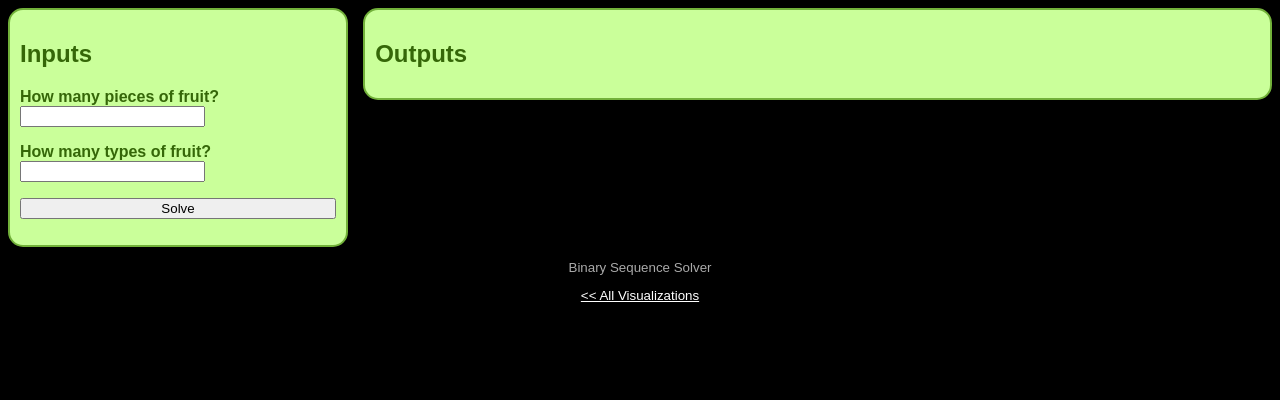
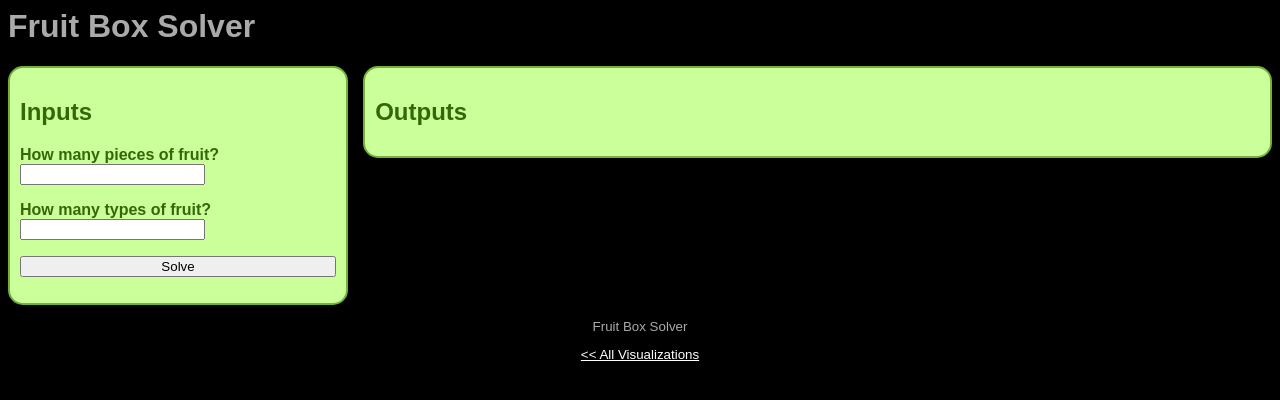
Before and after one commit to nguyenchithien/Visualizations, a plain HTML site: page Discrete-Math/Fruit-Box/index.html in a window 1280 px wide. Drawn offline with Linux system fonts and the light colour scheme.

Commit message:
Update index.html

```diff
--- a/Discrete-Math/Fruit-Box/index.html
+++ b/Discrete-Math/Fruit-Box/index.html
@@ -69,6 +69,8 @@
             .outputs { width: 70%; float: right; }
         </style>
 
+		<h1> Fruit Box Solver </h1>
+
         <div class="inputs window">
             <h2>Inputs</h2>
 			<p> How many pieces of fruit? <input type="text" id="count_pieces"> </p>
@@ -86,7 +88,7 @@
         <div class="clear"></div>
 
         <div class="footer">
-            <p> Binary Sequence Solver </p>
+            <p> Fruit Box Solver </p>
             <p><a href="https://rachels-courses.github.io/Visualizations/">&lt;&lt; All Visualizations</a></p>
         </div>
 
```
